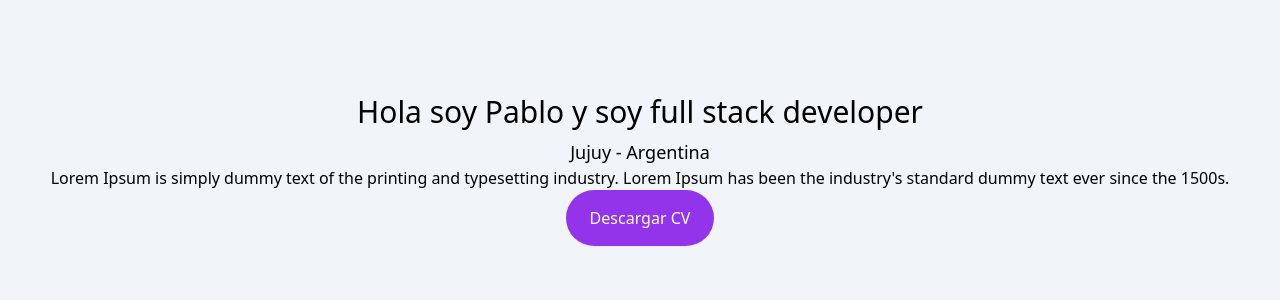
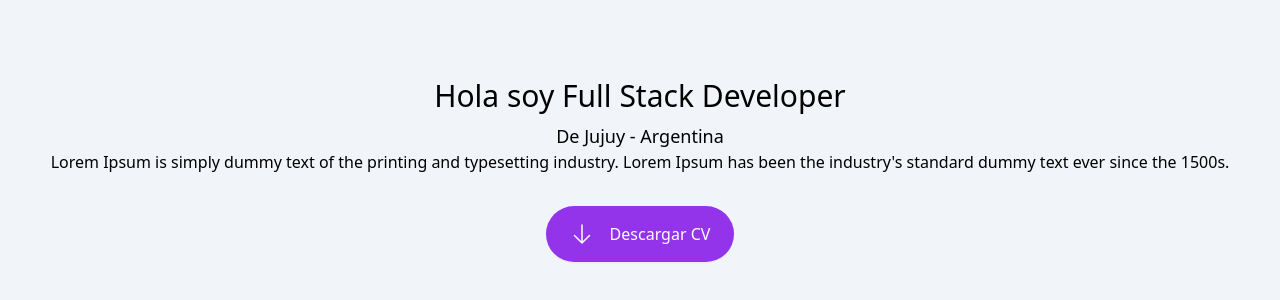
Before and after one commit to pablitomartinez/portfolio-web, a Next.js app in the folder web-portfolio/: page /about in a window 1280 px wide. Shown: the part 230-530 px from the top of the page. Built offline with nearby package versions, Linux system fonts and the light colour scheme.

Commit message:
estructura de about -sinestilos-

```diff
--- a/web-portfolio/src/app/about/page.js
+++ b/web-portfolio/src/app/about/page.js
@@ -3,23 +3,21 @@ import React from "react";
 export default function About() {
   return (
     // div contenedor
-    <div className="flex flex-col items-center justify-center min-h-screen">
+    <div className="flex flex-col items-center justify-center min-h-screen p-5 text-center ">
       {/* //titulo */}
       <h1 className="text-3xl mb-2">
-        Hola soy Pablo y soy full stack developer
+        Hola soy Full Stack Developer
       </h1>{" "}
-      <h3 className="text-lg m-b4">Jujuy - Argentina</h3>
-      <p>
+      <h3 className="text-lg m-b4">De Jujuy - Argentina</h3>
+      <p className="text-center mb-8">
         Lorem Ipsum is simply dummy text of the printing and typesetting
         industry. Lorem Ipsum has been the industry's standard dummy text ever
         since the 1500s.
       </p>
       <div className="btn-custom btn-primary flex items-center">
-        Descargar CV
-        <span>
+        <span className="mr-4" >
           <svg
-            className="text-white"
-            data-slot="icon"
+            class="w-6 h-6"
             fill="none"
             stroke-width="1.5"
             stroke="currentColor"
@@ -30,10 +28,11 @@ export default function About() {
             <path
               stroke-linecap="round"
               stroke-linejoin="round"
-              d="M19.5 14.25v-2.625a3.375 3.375 0 0 0-3.375-3.375h-1.5A1.125 1.125 0 0 1 13.5 7.125v-1.5a3.375 3.375 0 0 0-3.375-3.375H8.25m.75 12 3 3m0 0 3-3m-3 3v-6m-1.5-9H5.625c-.621 0-1.125.504-1.125 1.125v17.25c0 .621.504 1.125 1.125 1.125h12.75c.621 0 1.125-.504 1.125-1.125V11.25a9 9 0 0 0-9-9Z"
+              d="M19.5 13.5 12 21m0 0-7.5-7.5M12 21V3"
             ></path>
           </svg>
         </span>
+        Descargar CV
       </div>
     </div>
   );
--- a/web-portfolio/src/app/globals.css
+++ b/web-portfolio/src/app/globals.css
@@ -7,5 +7,5 @@
 }
 
 .btn-primary {
-    @apply bg-purple-600 text-white
+  @apply bg-purple-600 text-white;
 }
```
